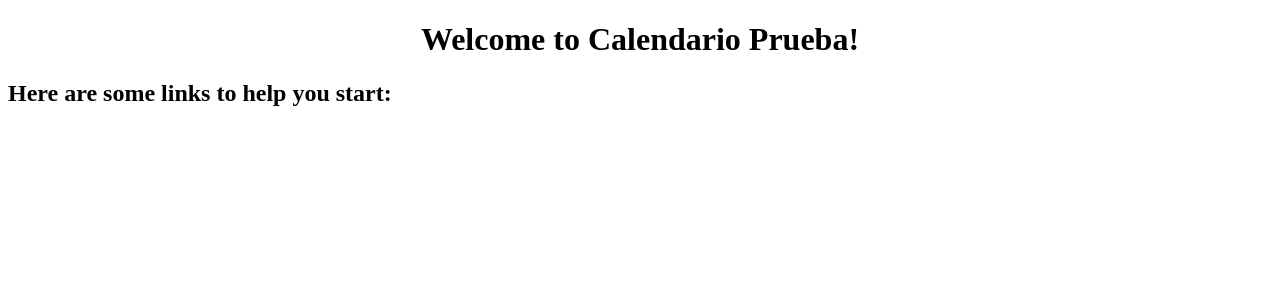
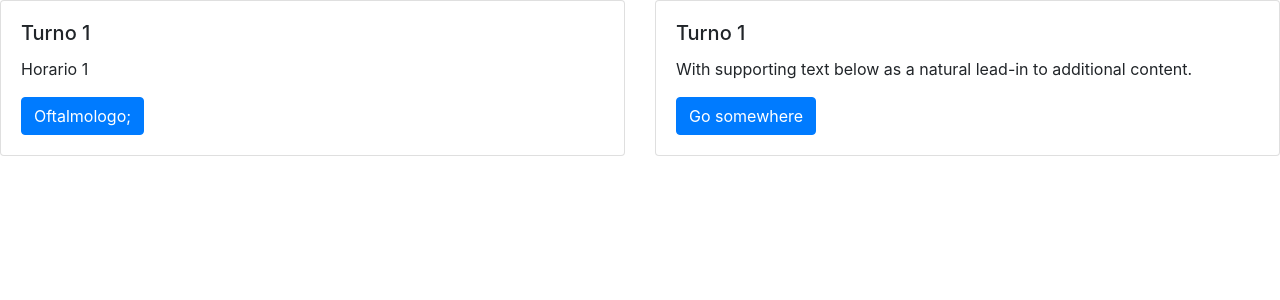
Before and after one commit to GabrielEspina/myfirstapp, an Angular app: page / in a window 1280 px wide. Shown: the top 300 px of the page. Built offline with nearby package versions, Linux system fonts and the light colour scheme.

Commit message:
Primeras pruebas con Calendario

```diff
--- a/src/app/app.component.html
+++ b/src/app/app.component.html
@@ -1,7 +1,23 @@
-<!--The content below is only a placeholder and can be replaced.-->
-<div style="text-align:center">
-  <h1>
-    Welcome to {{ title }}!
-  </h1>
+<link rel="stylesheet" href="https://stackpath.bootstrapcdn.com/bootstrap/4.3.1/css/bootstrap.min.css" integrity="sha384-ggOyR0iXCbMQv3Xipma34MD+dH/1fQ784/j6cY/iJTQUOhcWr7x9JvoRxT2MZw1T" crossorigin="anonymous">
+
+<div class="row">
+  <div class="col-sm-6">
+    <div class="card">
+      <div class="card-body">
+        <h5 class="card-title">{{turno}}</h5>
+        <p class="card-text">{{horario}}</p>
+        <a href="#" class="btn btn-primary">{{descripcion}}</a>
+      </div>
+    </div>
+  </div>
+  <div class="col-sm-6">
+    <div class="card">
+      <div class="card-body">
+        <h5 class="card-title">{{turno}}</h5>
+        <p class="card-text">With supporting text below as a natural lead-in to additional content.</p>
+        <a href="#" class="btn btn-primary">Go somewhere</a>
+      </div>
+    </div>
+  </div>
+
 </div>
-<h2>Here are some links to help you start: </h2>
--- a/src/app/app.component.ts
+++ b/src/app/app.component.ts
@@ -7,4 +7,9 @@ import { Component } from '@angular/core';
 })
 export class AppComponent {
   title = 'Calendario Prueba';
+
+  turno = 'Turno 1';
+  horario= 'Horario 1';
+  descripcion = 'Oftalmologo;'
+
 }
```
